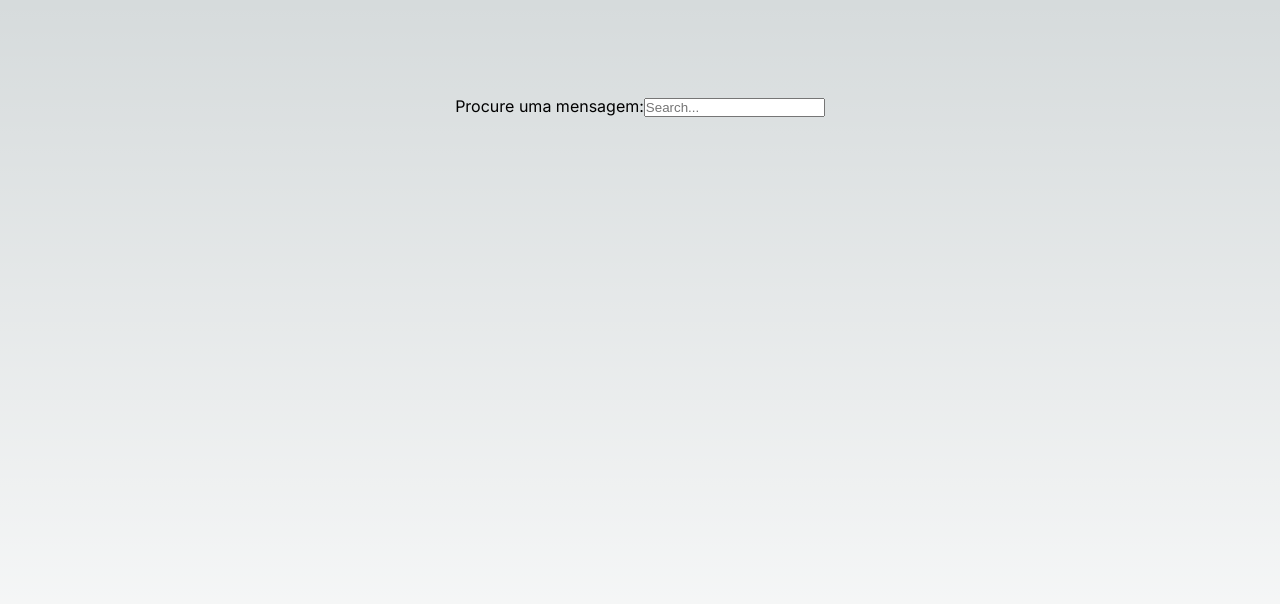
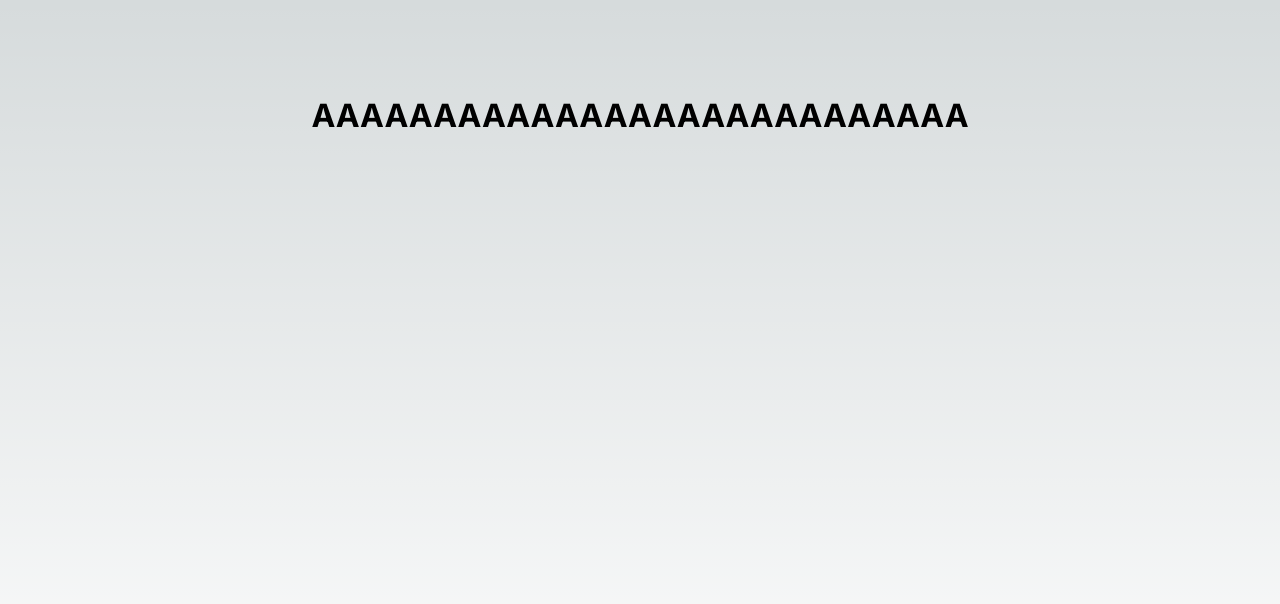
Before and after one commit to aureliobarreto/EXA844, a Next.js app in the folder Atividade12/atv-12/: page / in a window 1280 px wide. Shown: the top 604 px of the page. Built offline with nearby package versions, Linux system fonts and the light colour scheme; no server answers.

Commit message:
Update package-lock.json, package.json, and page.js

```diff
--- a/Atividade12/atv-12/package.json
+++ b/Atividade12/atv-12/package.json
@@ -12,7 +12,7 @@
     "eslint": "8.40.0",
     "eslint-config-next": "13.4.1",
     "next": "13.4.1",
-    "react": "18.2.0",
+    "react": "^18.2.0",
     "react-dom": "18.2.0"
   }
 }
--- a/Atividade12/atv-12/src/app/page.js
+++ b/Atividade12/atv-12/src/app/page.js
@@ -1,43 +1,10 @@
-"use client";
-
-import styles from "./page.module.css";
-import React from "react";
-import { useState } from "react";
-
-function SearchBar({ filterText, onFilterTextChange }) {
-  return (
-    <form>
-      <label>Procure uma mensagem:</label>
-      <input
-        type="text"
-        value={filterText}
-        placeholder="Search..."
-        onChange={(e) => onFilterTextChange(e.target.value)}
-      />
-    </form>
-  );
-}
-
-function FilterableMessageTable({ messages }) {
-  const [filterText, setFilterText] = useState("");
-
-  return (
-    <SearchBar filterText={filterText} onFilterTextChange={setFilterText} />
-  );
-}
+import Image from 'next/image'
+import styles from './page.module.css'
 
 export default function Home() {
-  const [blogMessages, setBlogMessages] = useState([]);
-
-  fetch("https://...")
-    .then((response) => response.json())
-    .then((data) => {
-      setBlogMessages(data);
-    });
-
   return (
     <main className={styles.main}>
-      <FilterableMessageTable messages={blogMessages} />
+      <h1>AAAAAAAAAAAAAAAAAAAAAAAAAAA</h1>
     </main>
-  );
+  )
 }
```
Also changed, not shown: 1 other file (tests, documents, lock files or other folders).
